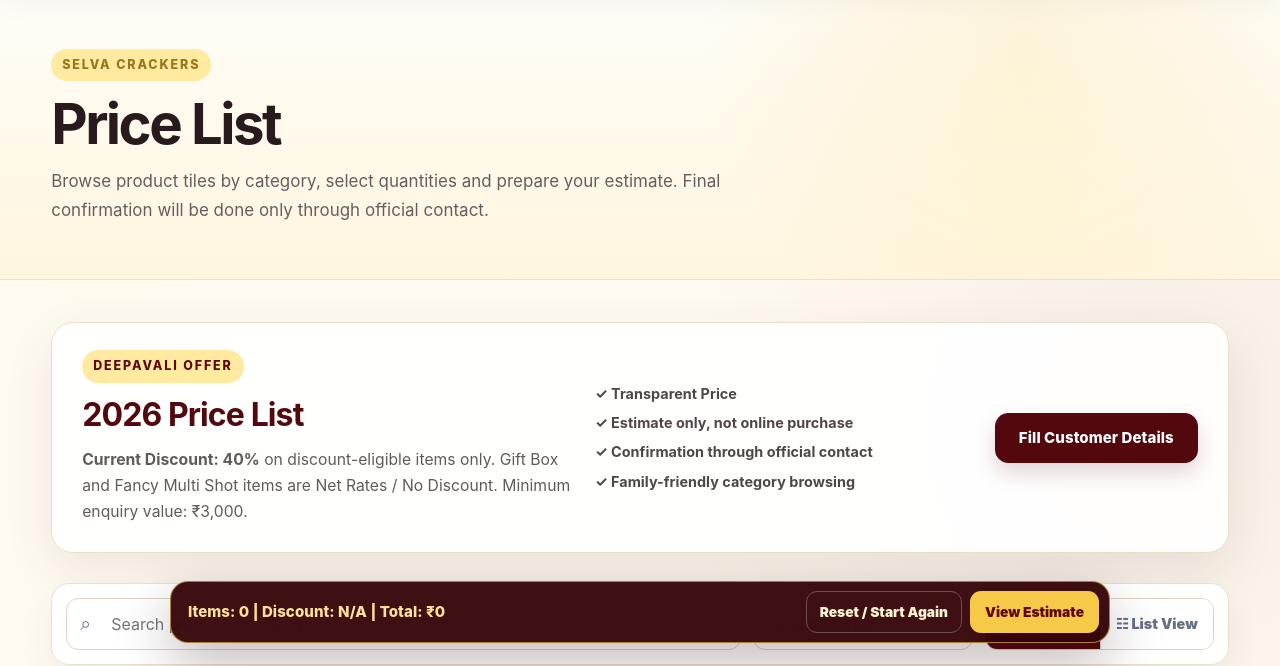
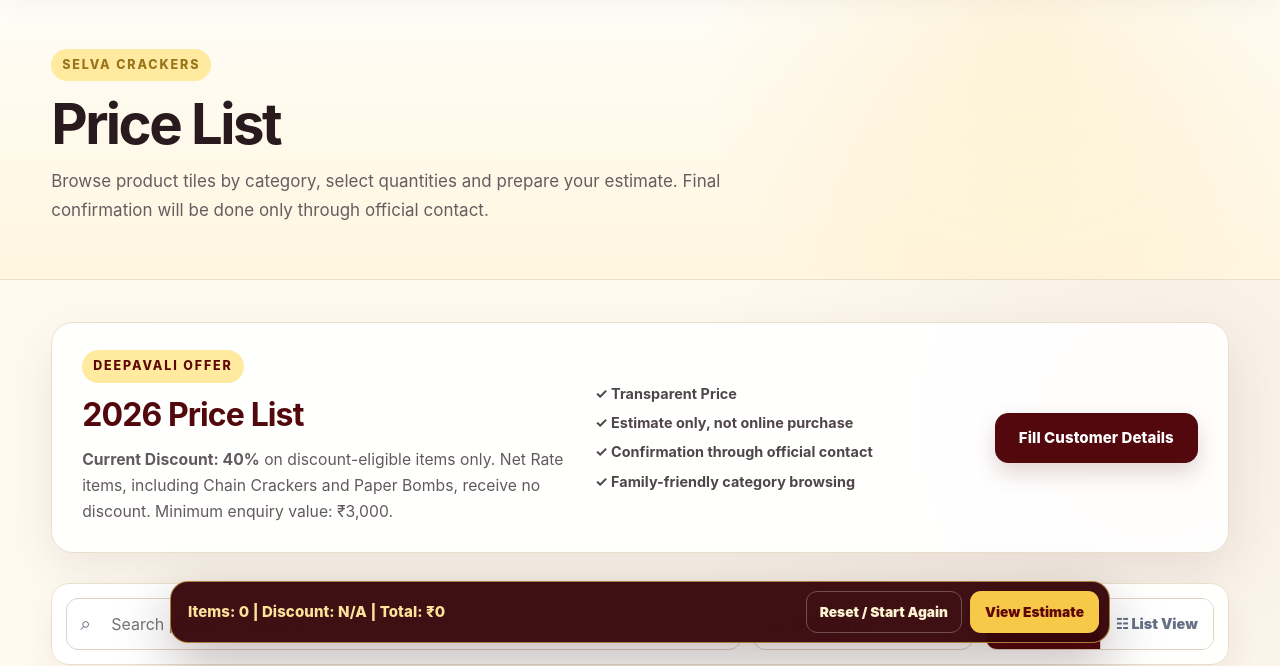
Before and after one commit to arupra6/selva-fancy-crackers, a plain HTML site: page products.html in a window 1280 px wide. Shown: the part 143-809 px from the top of the page. Drawn offline with nearby package versions, Linux system fonts and the light colour scheme.

Commit message:
Add net-rate chain crackers and paper bombs

```diff
--- a/js/products.js
+++ b/js/products.js
@@ -27,7 +27,9 @@
   "Multi Shot",
   "New Version",
   "Fancy Multi Shots",
-  "Gift Box"
+  "Gift Box",
+  "Chain Crackers",
+  "Paper Bombs"
 ];
 
 const products = [
@@ -219,7 +221,17 @@
   { id: 186, name: "Paradise 45 ITEMS", tamilName: "பாரடைஸ்", category: "Gift Box", price: 850, unit: "Box", netRate: true, available: true },
   { id: 187, name: "Wonderful 50 ITEMS", tamilName: "வொண்டர்புல்", category: "Gift Box", price: 1050, unit: "Box", netRate: true, available: true },
   { id: 188, name: "Carnival 55 ITEMS", tamilName: "கார்னிவல்", category: "Gift Box", price: 1250, unit: "Box", netRate: true, available: true },
-  { id: 189, name: "VIP Champion 60 ITEMS", tamilName: "விஐபி சேம்பியன்", category: "Gift Box", price: 1500, unit: "Box", netRate: true, available: true }
+  { id: 189, name: "VIP Champion 60 ITEMS", tamilName: "விஐபி சேம்பியன்", category: "Gift Box", price: 1500, unit: "Box", netRate: true, available: true },
+  { id: 190, name: "100 Wala", tamilName: "100 வாலா", category: "Chain Crackers", price: 50, unit: "Pkt", netRate: true, available: true },
+  { id: 191, name: "200 Wala", tamilName: "200 வாலா", category: "Chain Crackers", price: 100, unit: "Pkt", netRate: true, available: true },
+  { id: 192, name: "1K Wala (Half Count)", tamilName: "1K வாலா (ஹாஃப் கவுண்ட்)", category: "Chain Crackers", price: 200, unit: "Pkt", netRate: true, available: true },
+  { id: 193, name: "1K Wala (Full Count)", tamilName: "1K வாலா (ஃபுல் கவுண்ட்)", category: "Chain Crackers", price: 350, unit: "Pkt", netRate: true, available: true },
+  { id: 194, name: "2K Wala (Full Count)", tamilName: "2K வாலா (ஃபுல் கவுண்ட்)", category: "Chain Crackers", price: 700, unit: "Pkt", netRate: true, available: true },
+  { id: 195, name: "5K Wala (Full Count)", tamilName: "5K வாலா (ஃபுல் கவுண்ட்)", category: "Chain Crackers", price: 1750, unit: "Pkt", netRate: true, available: true },
+  { id: 196, name: "10K Wala (Full Count)", tamilName: "10K வாலா (ஃபுல் கவுண்ட்)", category: "Chain Crackers", price: 3500, unit: "Pkt", netRate: true, available: true },
+  { id: 197, name: "250g Paper Bomb", tamilName: "250g பேப்பர் பாம்", category: "Paper Bombs", price: 60, unit: "Pkt", netRate: true, available: true },
+  { id: 198, name: "500g Paper Bomb", tamilName: "500g பேப்பர் பாம்", category: "Paper Bombs", price: 110, unit: "Pkt", netRate: true, available: true },
+  { id: 199, name: "1kg Paper Bomb", tamilName: "1kg பேப்பர் பாம்", category: "Paper Bombs", price: 200, unit: "Pkt", netRate: true, available: true }
 ];
 
 
--- a/products.html
+++ b/products.html
@@ -42,14 +42,14 @@
 <main class="products-page">
 <section class="page-hero compact"><div class="container"><span class="eyebrow">SELVA CRACKERS</span><h1>Price List</h1><p>Browse product tiles by category, select quantities and prepare your estimate. Final confirmation will be done only through official contact.</p></div></section>
 <section class="section products-intro-section"><div class="container"><div class="offer-summary-card">
-<div><span class="section-label">DEEPAVALI OFFER</span><h2>2026 Price List</h2><p><strong>Current Discount: <span data-site-discount="">40%</span></strong> on discount-eligible items only. Gift Box and Fancy Multi Shot items are Net Rates / No Discount. Minimum enquiry value: ₹3,000.</p></div>
+<div><span class="section-label">DEEPAVALI OFFER</span><h2>2026 Price List</h2><p><strong>Current Discount: <span data-site-discount="">40%</span></strong> on discount-eligible items only. Net Rate items, including Chain Crackers and Paper Bombs, receive no discount. Minimum enquiry value: ₹3,000.</p></div>
 <div class="offer-summary-points"><span>✓ Transparent Price</span><span>✓ Estimate only, not online purchase</span><span>✓ Confirmation through official contact</span><span>✓ Family-friendly category browsing</span></div>
 <a class="btn btn-primary" href="#customer-details">Fill Customer Details</a>
 </div></div></section>
 <section class="catalogue-section"><div class="container">
 <div class="catalogue-toolbar"><div class="search-box"><span>⌕</span><input autocomplete="off" id="searchInput" placeholder="Search product, category, unit or S.No" type="search"/></div><select aria-label="Filter category" id="categorySelect"><option value="">All Categories</option></select><div aria-label="Product view" class="view-toggle" role="group"><button class="active" data-view="tile" id="tileViewBtn" type="button">▦ Tile View</button><button data-view="list" id="listViewBtn" type="button">☷ List View</button></div></div>
 <div class="catalogue-note">Choose View Switch anytime. Your selected quantities will be preserved. Scroll inside this product window. Your selected quantities are saved while you visit other pages.</div>
-<div class="catalogue-layout"><div class="product-window"><div class="product-window-head"><div><strong>2026 Catalogue</strong><small id="visibleCount">189 products</small></div><button class="link-button" id="clearSearchBtn" type="button">Clear Filter</button></div><div class="product-scroll tile-view-active" id="productBody"></div></div>
+<div class="catalogue-layout"><div class="product-window"><div class="product-window-head"><div><strong>2026 Catalogue</strong><small id="visibleCount">199 products</small></div><button class="link-button" id="clearSearchBtn" type="button">Clear Filter</button></div><div class="product-scroll tile-view-active" id="productBody"></div></div>
 <aside aria-label="Estimate cart" class="estimate-card"><div class="estimate-card-head"><span>ESTIMATE CART</span><h2>Your Selection</h2></div><div class="empty-state" id="selectedItems">No products selected yet.</div><div class="estimate-metrics discount-metrics"><div><small>Items</small><strong id="itemCount">0</strong></div><div><small>Subtotal</small><strong id="cartSubtotal">₹0</strong></div><div><small>Discount <span id="cartDiscountPercent">40% eligible</span></small><strong id="cartDiscount">₹0</strong></div><div><small>Estimate Total</small><strong id="cartTotal">₹0</strong></div></div><div class="minimum-status info" id="minimumStatus">Minimum enquiry value: ₹3,000</div><a class="btn btn-primary full-width" href="#customer-details" id="continueDetailsBtn">Continue to Customer Details</a><button class="btn btn-soft full-width" id="openEstimateBtn" type="button">View Estimate</button></aside></div>
 </div></section>
 <section class="section customer-section" id="customer-details"><div class="container"><div class="section-heading"><span>Final Step</span><h2>Customer Details &amp; Enquiry</h2><p>Enter your details after selecting products. The enquiry will go to the official WhatsApp number for confirmation.</p></div>
@@ -88,7 +88,7 @@
 <div class="container footer-legal"><strong>Legal Notice:</strong> This website is for product information, price-list viewing and enquiry submission only. Final confirmation is handled offline through authorised communication.</div>
 <div class="footer-bottom"><div class="container footer-bottom-inner"><span>© 2026 Selva Crackers. All Rights Reserved.</span><span>Sattur • Near Sivakasi</span></div></div>
 </footer>
-<script src="js/products.js?v=20260925-13"></script>
+<script src="js/products.js?v=20261002-chain-netrate-1"></script>
 <script src="js/app.js?v=20260925-13"></script>
 <script src="js/product-gallery.js?v=20261001-photo-gallery-final-1"></script>
 </body>
```
